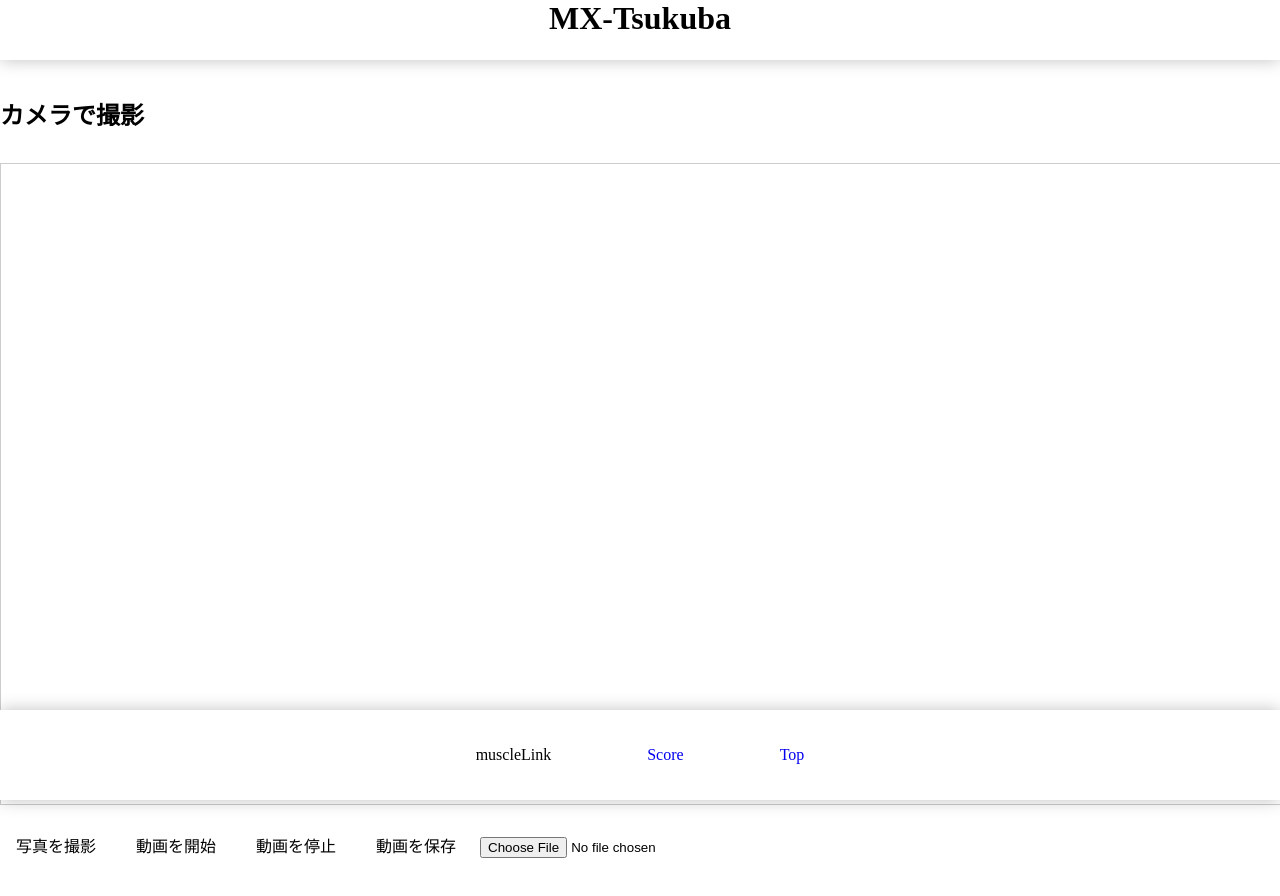
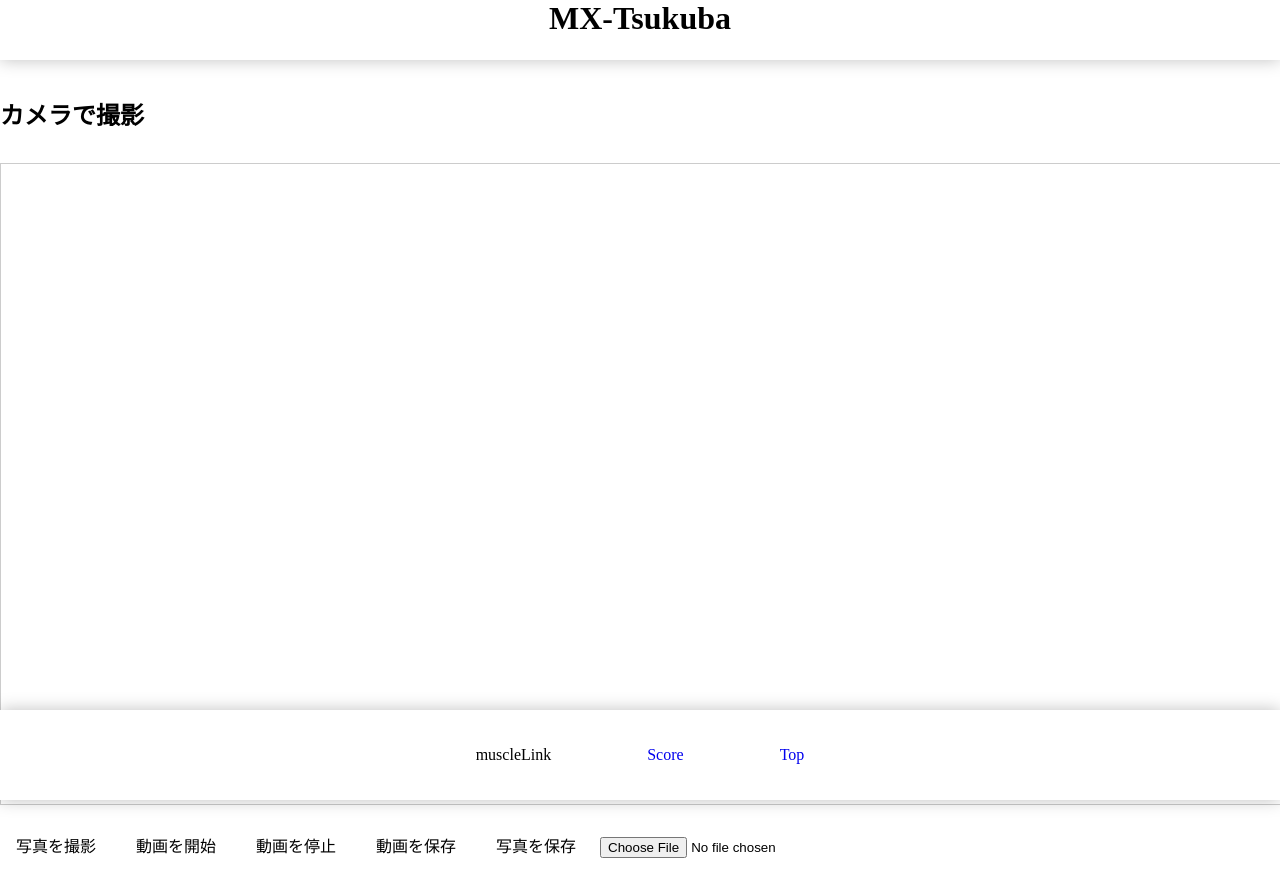
Before and after one commit to MX-Tsukuba/scoreTeam, a Nuxt app: page /camera/video in a window 1280 px wide. Shown: the top 896 px of the page. Built offline with nearby package versions, Linux system fonts and the light colour scheme; no server answers.

Commit message:
download image

```diff
--- a/components/camera/video.vue
+++ b/components/camera/video.vue
@@ -7,23 +7,18 @@
       <button @click="startRecording" :disabled="isRecording">動画を開始</button>
       <button @click="stopRecording" :disabled="!isRecording">動画を停止</button>
       <button @click="downloadVideo" :disabled="!videoSrc">動画を保存</button>
+      <button @click="downloadImage" :disabled="!videoSrc">写真を保存</button>
     <!--------->
       <input type = "file" accept = "video/*" @change="onFileChange"/>
     </div>
 
-    <div v-if="videoSrc2">
-      <video controls>
-        <source :src="videoSrc2" type="video/mp4">
-      </video>
-    </div>
-
     <div v-if="imageSrc">
-      <h2>撮影した画像</h2>
+      <h2>撮影した画像orアプロードした画像</h2>
       <img :src="imageSrc" alt="Captured Image" />
     </div>
 
     <div v-if="videoSrc">
-      <h2>撮影した動画</h2>
+      <h2>撮影した動画orアップロードした動画</h2>
       <video :src="videoSrc" controls></video>
     </div>
   </div>
@@ -103,6 +98,17 @@ const downloadVideo = () => {
   }
 }
 
+const downloadImage = () =>{
+  if(imageSrc.value){
+    const a = document.createElement('a')
+    a.href = imageSrc.value
+    a.download = 'recoad_image.png'
+    document.body.appendChild(a)
+    a.click()
+    document.body.removeChild(a)
+  }
+}
+
 const onFileChange = (event: Event) =>{
   const input = event.target as HTMLInputElement;
   if(input.files && input.files[0]){
--- a/package.json
+++ b/package.json
@@ -18,5 +18,11 @@
   },
   "devDependencies": {
     "@nuxtjs/supabase": "^1.2.1"
+  },
+
+  "scripts": {
+  "dev": "nuxi dev",
+  "build": "nuxi build",
+  "start": "eval $(grep '^NUXT_HOST' .env) $(grep '^NUXT_PORT' .env) node .output/server/index.mjs"
   }
 }
```
